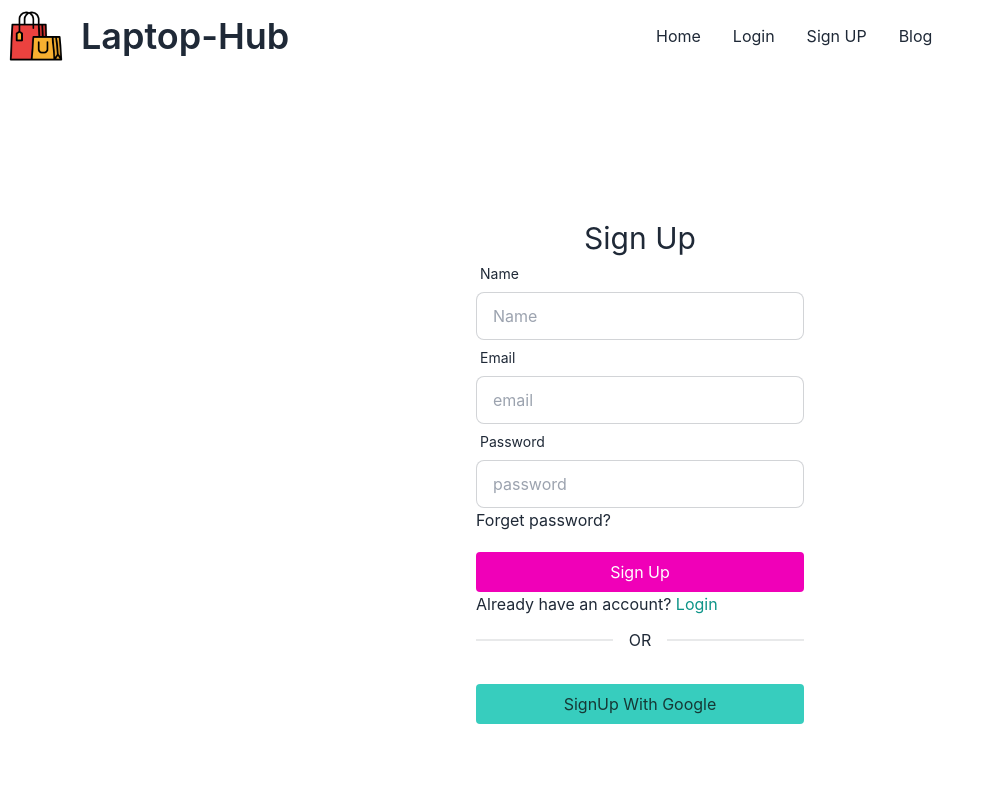
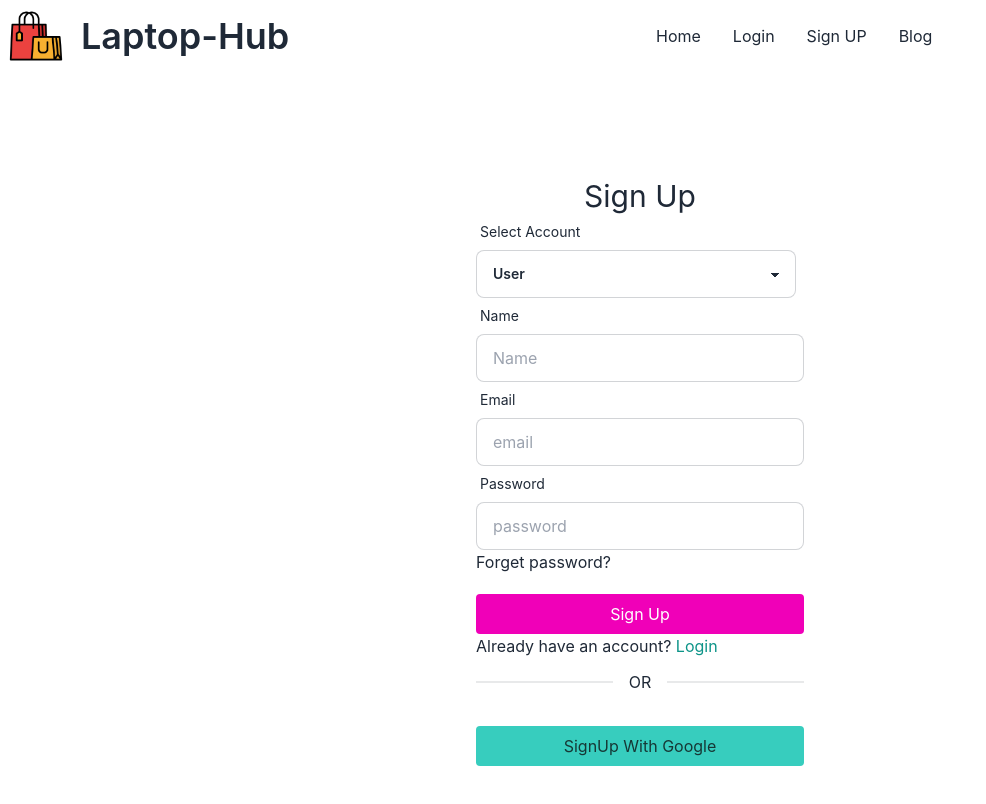
Before and after one commit to Mahadibappi/full-stack-ecommerce-app-client, a React (Create React App) app: page /signup in a window 1280 px wide. Shown: the top 804 px of the page, without its empty margins (0-986 px from the left). Built offline with nearby package versions, Linux system fonts and the light colour scheme; no server answers.

Commit message:
errorpage added

```diff
--- a/src/Pages/ErrorPage/ErrorPage.js
+++ b/src/Pages/ErrorPage/ErrorPage.js
@@ -1,6 +1,6 @@
 import React, { useContext } from 'react';
 import { useNavigate, useRouteError } from 'react-router-dom';
-import { AuthContext } from '../Context/AuthProvider';
+import { AuthContext } from '../../Context/AuthProvider';
 
 const ErrorPage = () => {
     const error = useRouteError()
@@ -15,10 +15,10 @@ const ErrorPage = () => {
     }
 
     return (
-        <div>
-            <h2 className="text-3xl">Something went wrong!!</h2>
-            <p className="text-2xl">{error.statusText || error.message}</p>
-            <p><button onClick={handleLogout} className='btn btn-primary'>Please Log Out</button></p>
+        <div className='text-center mt-28'>
+            <h2 className="text-3xl text-red-500 ">Something went wrong!!</h2>
+            <p className="text-2xl mt-5 mb-7">{error.statusText || error.message}</p>
+            <button onClick={handleLogout} className='btn btn-accent'>Please Log Out</button>
         </div>
     );
 };
--- a/src/Pages/SignUp/SignUp.js
+++ b/src/Pages/SignUp/SignUp.js
@@ -66,6 +66,12 @@ const SignUp = () => {
             <div className='w-96 p-7' >
                 <h2 className='text-3xl text-center'>Sign Up</h2>
                 <form onSubmit={handleSubmit(handleLogin)}>
+                    <label className='label'> <span className='label-text'>Select Account</span></label>
+                    <select className="select select-bordered w-full max-w-xs">
+                        <option selected>User</option>
+                        <option>Admin</option>
+                        <option>Seller</option>
+                    </select>
                     <div className='form-control '>
                         <label className='label'> <span className='label-text'>Name</span></label>
                         <input {...register("name", { required: "Name is required" })} className="input input-bordered " placeholder="Name" />
--- a/src/Router/Router.js
+++ b/src/Router/Router.js
@@ -3,6 +3,7 @@ import { createBrowserRouter } from 'react-router-dom';
 import Dashboard from '../DashboardLayout/Dashboard';
 import Main from '../Layout/Main';
 import Blog from '../Pages/Blog/Blog';
+import ErrorPage from '../Pages/ErrorPage/ErrorPage';
 import Home from '../Pages/Home/Home';
 import Login from '../Pages/Login/Login';
 import Products from '../Pages/Products/Products';
@@ -11,6 +12,7 @@ import SignUp from '../Pages/SignUp/SignUp';
 const router = createBrowserRouter([
     {
         path: '/',
+        errorElement: <ErrorPage></ErrorPage>,
         element: <Main></Main>,
 
         children: [
```
